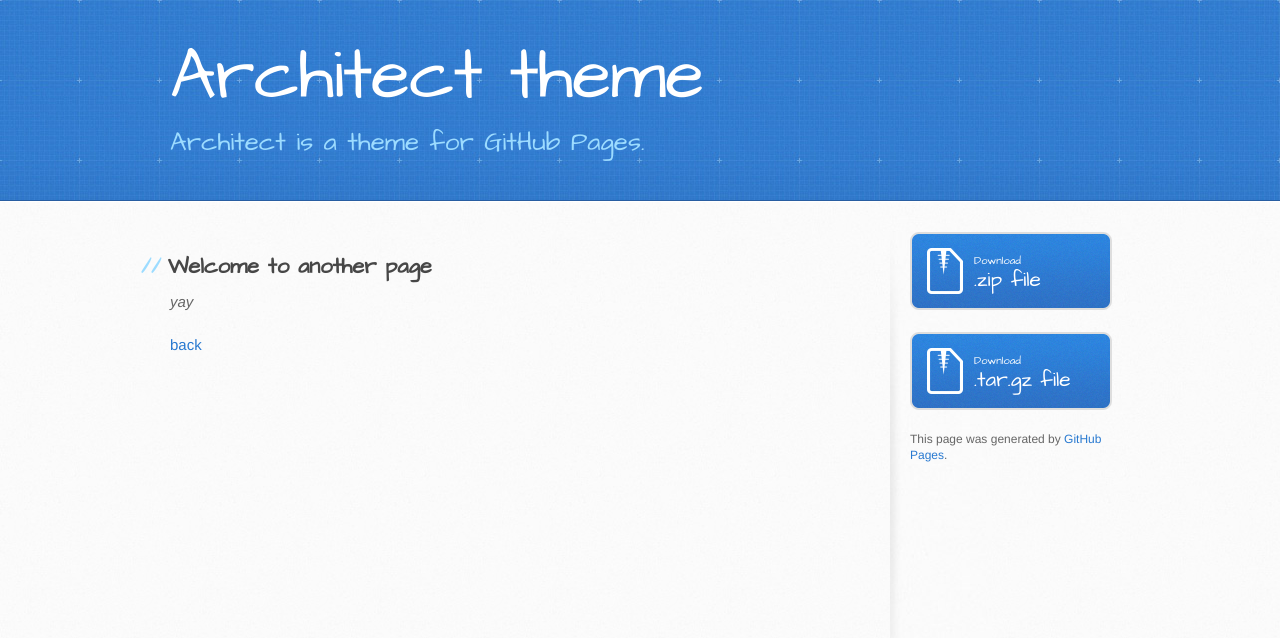
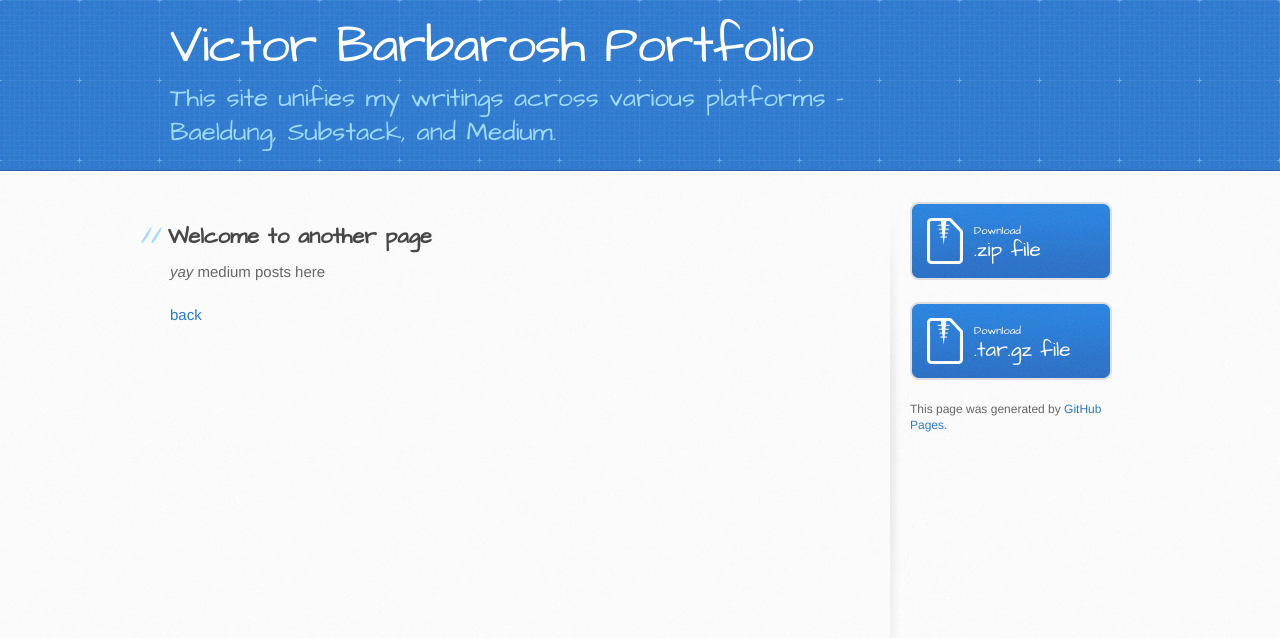
Before and after one commit to vBarbaros/portfolio, a Jekyll site: the page built from posts-baeldung/another-page.md, in a window 1280 px wide. Shown: the top 638 px of the page. Built offline with Jekyll 4.4.1, drawn with Linux system fonts in a browser that asks for light colours.

Commit message:
Init commit

```diff
--- a/_config.yml
+++ b/_config.yml
@@ -1,5 +1,11 @@
-title: Architect theme
-description: Architect is a theme for GitHub Pages.
+title: Victor Barbarosh Portfolio
+description: This site unifies my writings across various platforms - Baeldung, Substack, and Medium.
 show_downloads: true
 google_analytics:
 theme: jekyll-theme-architect
+
+#  On Medium, I write haikus and explore topics in Full Stack Development and AI.
+#  As a Baeldung contributor, I focus on Java Core and Spring Framework.
+#  On Substack, I delve into Data Structures, Algorithms, and other topics from my full stack development work.
+#
+#  Explore to find a mix of technical insights and creative writing!
--- a/_layouts/default.html
+++ b/_layouts/default.html
@@ -18,6 +18,7 @@
 
   <body>
     <header>
+
       <div class="inner">
         <a href="{{ '/' | absolute_url }}">
           <h1>{{ site.title | default: site.github.repository_name }}</h1>
--- a/_sass/jekyll-theme-architect.scss
+++ b/_sass/jekyll-theme-architect.scss
@@ -24,18 +24,18 @@
 }
 
 header {
-  padding-top: 40px;
-  padding-bottom: 40px;
+  padding-top: 20px;
+  padding-bottom: 20px;
   font-family: 'Architects Daughter', 'Helvetica Neue', Helvetica, Arial, serif;
   background: #2e7bcf url(../images/header-bg.jpg) 0 0 repeat-x;
   border-bottom: solid 1px #275da1;
 }
 
 header h1 {
-  width: 540px;
+  width: 700px;
   margin-top: 0;
   margin-bottom: 0.2em;
-  font-size: 72px;
+  font-size: 52px;
   font-weight: normal;
   line-height: 1;
   color: #fff;
@@ -43,7 +43,7 @@
 }
 
 header h2 {
-  width: 540px;
+  width: 700px;
   margin-top: 0;
   margin-bottom: 0;
   font-size: 26px;
--- a/assets/css/style.scss
+++ b/assets/css/style.scss
@@ -1,4 +1,4 @@
 ---
 ---
 
-@import 'jekyll-theme-architect';
+@import '../../_sass/jekyll-theme-architect';
--- a/another-page.md
+++ b/posts-baeldung/another-page.md
@@ -4,6 +4,6 @@
 
 ## Welcome to another page
 
-_yay_
+_yay_ medium posts here
 
-[back](./)
+[back](../)
```
Also changed, not shown: index.md (+7 -1 lines), posts-medium/another-page.md (added, +9 -0 lines), posts-substack/another-page.md (added, +9 -0 lines), jekyll-theme-architect.gemspec, 5 other files.
